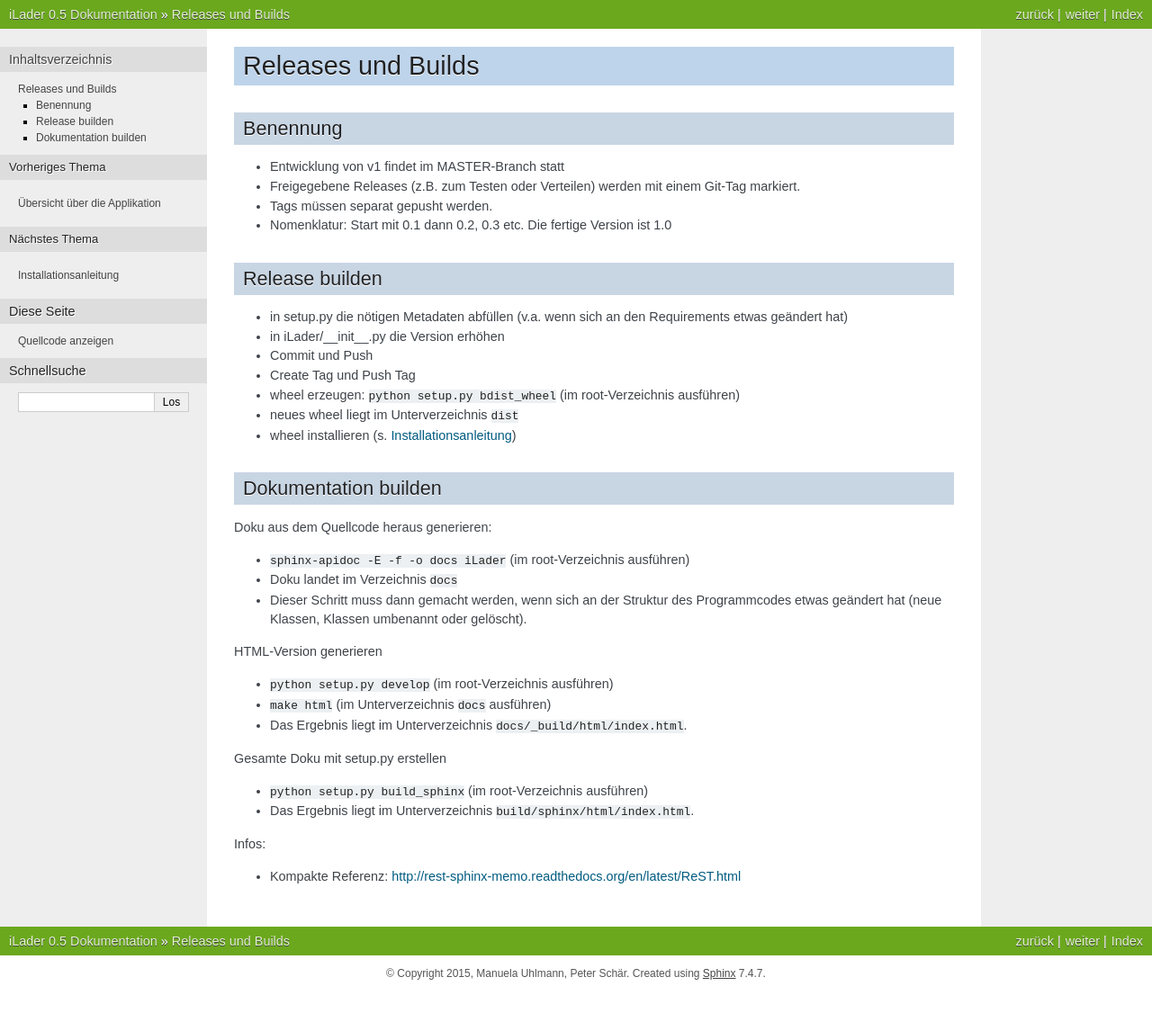
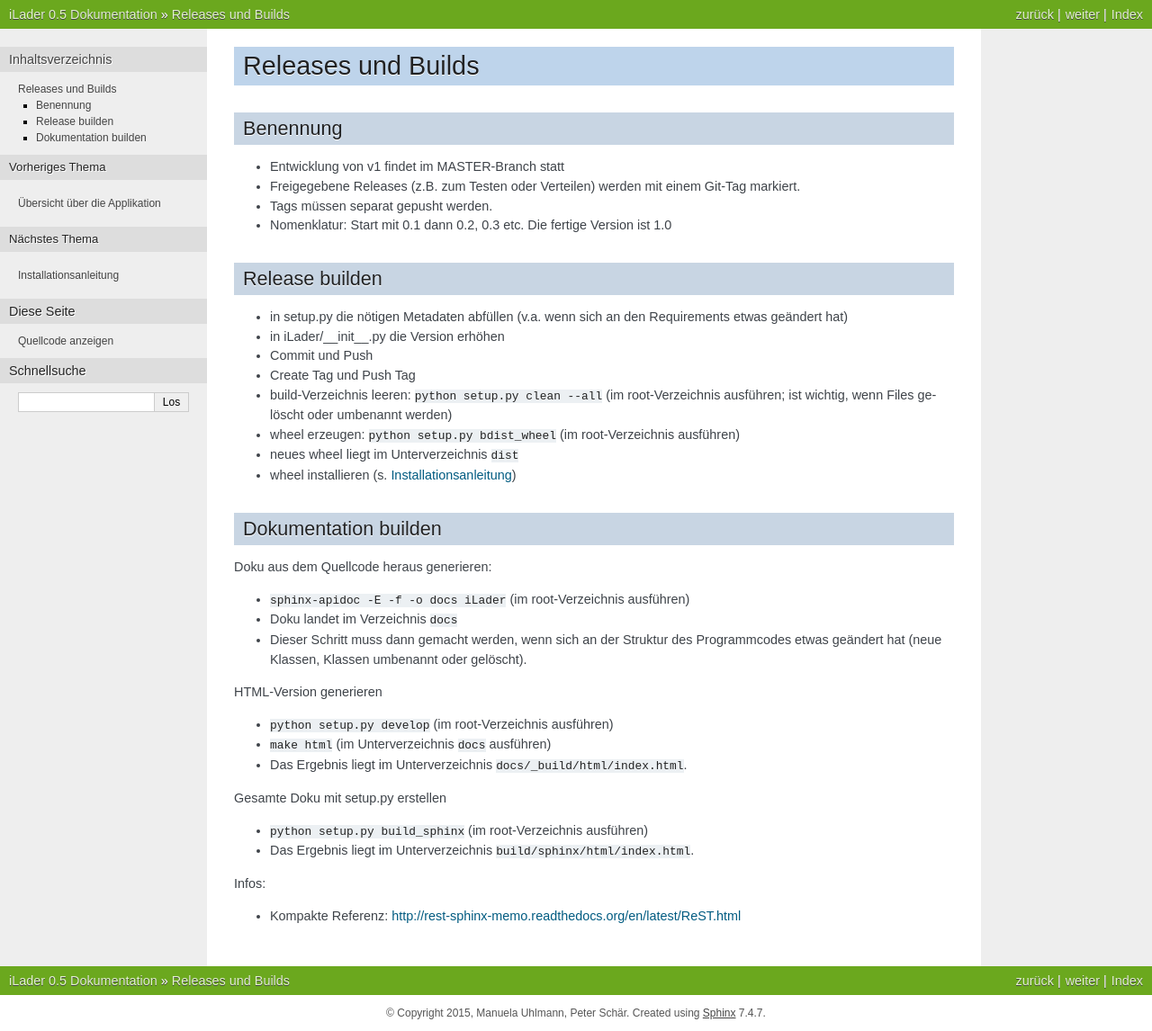
Before and after one commit to AGIBE/iLader, a Sphinx documentation site: the page built from docs/releases.rst, in a window 1280 px wide. Shown: the whole page at 90% size. Built offline with Sphinx 7.4.7, drawn with Linux system fonts in a browser that asks for light colours; before the commit the page ends 1102 px from its top, so only the background shows below that.

Commit message:
Doku angepasst (build-Verzeichnis leeren)

```diff
--- a/docs/releases.rst
+++ b/docs/releases.rst
@@ -13,6 +13,7 @@ Release builden
 * in iLader/__init__.py die Version erhöhen
 * Commit und Push
 * Create Tag und Push Tag
+* build-Verzeichnis leeren: ``python setup.py clean --all`` (im root-Verzeichnis ausführen; ist wichtig, wenn Files gelöscht oder umbenannt werden)
 * wheel erzeugen: ``python setup.py bdist_wheel``  (im root-Verzeichnis ausführen)
 * neues wheel liegt im Unterverzeichnis ``dist``
 * wheel installieren (s. :doc:`installation`)
```
